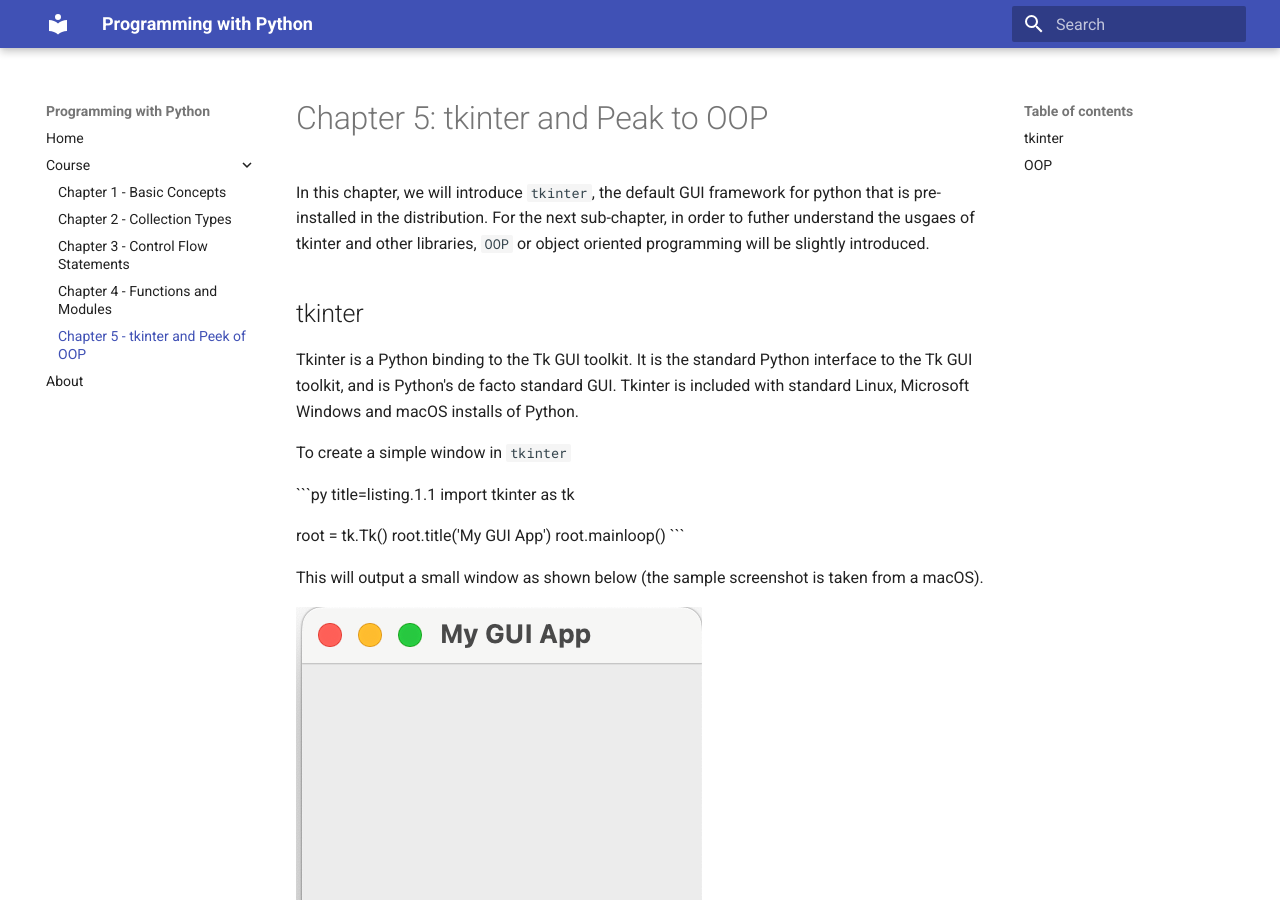
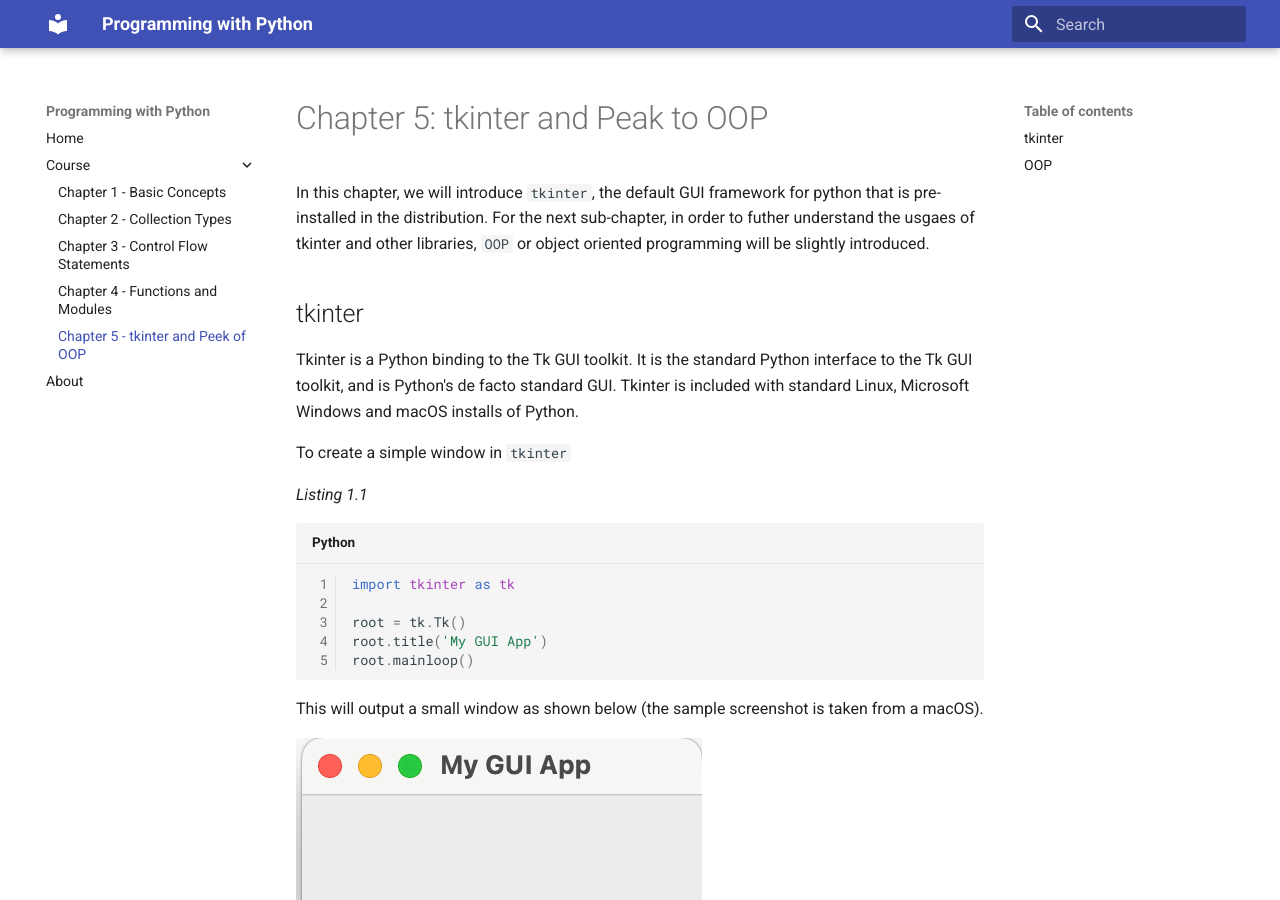
Before and after one commit to alexiusacademia/programming-with-python-course, an MkDocs documentation site: the page built from docs/course/chapter5.md, in a window 1280 px wide and 900 px high. Built offline with MkDocs 1.6.1 and Material for MkDocs 9.7.7, drawn with Linux system fonts in a browser that asks for light colours; comment, search, counter and statistics services are not loaded.

Commit message:
Used title outside codeblock instead

````diff
--- a/docs/course/chapter5.md
+++ b/docs/course/chapter5.md
@@ -12,7 +12,9 @@ Tkinter is a Python binding to the Tk GUI toolkit. It is the standard Python int
 
 To create a simple window in `tkinter`
 
-```py title=listing.1.1
+_Listing 1.1_
+
+```py
 import tkinter as tk
 
 root = tk.Tk()
````
